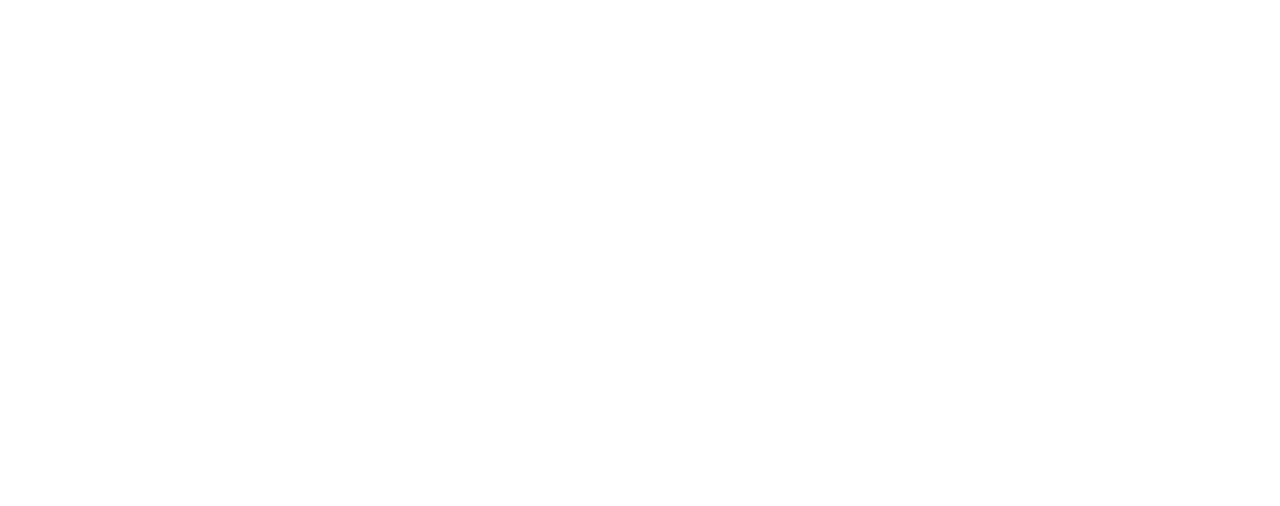
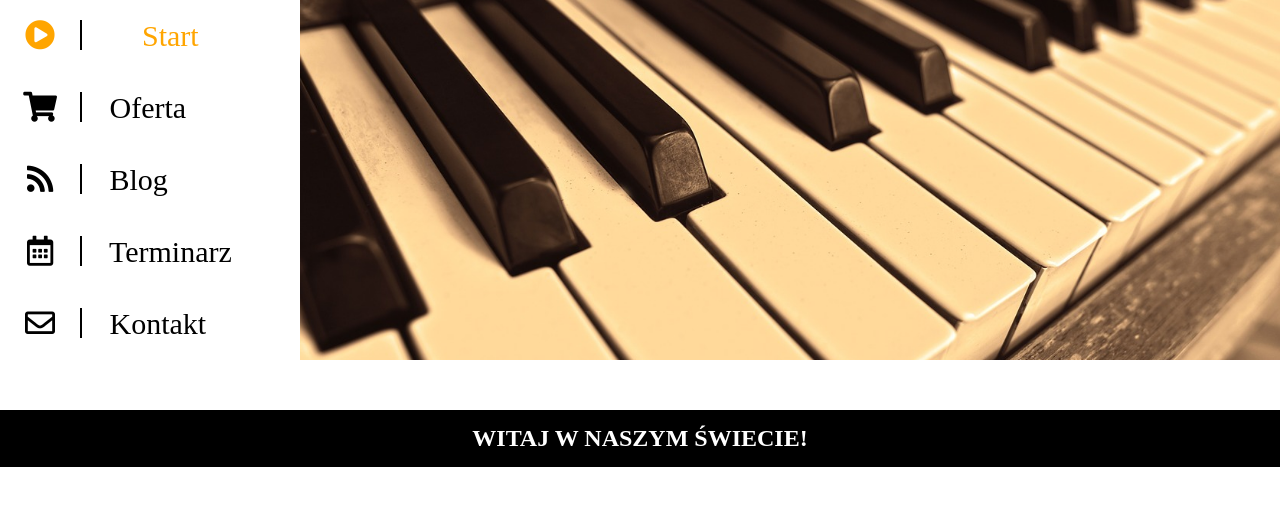
Before and after one commit to g-strzelecki/menu-project, a plain HTML site: page index.html in a window 1280 px wide. Shown: the top 506 px of the page. Drawn offline with Linux system fonts and the light colour scheme.

Commit message:
Ready for the 1st review

```diff
--- /dev/null
+++ b/css/style.css
@@ -0,0 +1,113 @@
+* {
+    margin: 0;
+    padding: 0;
+}
+
+.clearfix::after {
+    content: "";
+    display: block;
+    clear: both;
+}
+
+body {
+    height: 300vh;
+}
+
+.wrap {
+    max-width: 1280px;
+    margin: 0 auto;
+}
+
+h1 {
+    text-transform: uppercase;
+    padding: 15px;
+    background-color: black;
+    color: white;
+    text-align: center;
+}
+
+nav.desktop {
+    float: left;
+    width: 300px;
+    height: 360px;
+}
+
+header {
+    float: left;
+    height: 360px;
+    background-image: url("../img/pianino.jpg");
+    background-position: center;
+    background-size: cover;
+    width: calc(100% - 300px);
+}
+
+section {
+    margin-top: 50px;
+}
+
+li {
+    list-style: none;
+}
+
+nav ul li a {
+    display: block;
+    line-height: 72px;
+    text-decoration: none;
+    color: black;
+    font-size: 30px;
+}
+
+nav.desktop i {
+    width: 80px;
+    border-right: 2px solid black;
+    margin-right: 20px;
+    text-align: center;
+    transition: 0.3s;
+}
+
+nav.desktop li a:hover i {
+    color: orange;
+    margin-right: 60px;
+}
+
+nav.desktop li a:hover {
+    color: orange;
+}
+
+nav.mobile {
+    display: none;
+}
+
+@media (max-width: 1024px) {
+    nav.desktop {
+        display: none;
+    }
+
+    nav.mobile {
+        position: fixed;
+        display: block;
+        width: 72px;
+        height: 100%;
+        background-color: black;
+        color: white;
+    }
+
+    nav.mobile a {
+        display: block;
+        height: 10vh;
+        color: white;
+        text-align: center;
+    }
+
+    nav.mobile a:hover i {
+        color: orange;
+    }
+
+    header {
+        width: 100%;
+    }
+
+    section h1 {
+        font-size: 20px;
+    }
+}
--- a/index.html
+++ b/index.html
@@ -17,6 +17,15 @@
         Menu responsywne
     </title>
 
+    <link
+        rel="stylesheet"
+        href="https://use.fontawesome.com/releases/v5.7.2/css/all.css"
+        integrity="sha384-fnmOCqbTlWIlj8LyTjo7mOUStjsKC4pOpQbqyi7RrhN7udi9RwhKkMHpvLbHG9Sr"
+        crossorigin="anonymous"
+    >
+
+    <link rel="stylesheet" href="css/style.css">
+
     <meta
         name="description"
         content=""
@@ -31,7 +40,75 @@
 
 <body>
 
+    <div class="wrap clearfix">
+        <nav class="desktop">
+            <ul>
+                <li>
+                    <a href="#"><i class="fas fa-play-circle"></i>Start</a></li>
+                <li>
+                    <a href="#">
+                        <i class="fas fa-shopping-cart"></i>
+                            Oferta
+                    </a>
+                </li>
+                <li>
+                    <a href="#">
+                        <i class="fas fa-rss"></i>
+                            Blog
+                    </a>
+                </li>
+                <li>
+                    <a href="#">
+                        <i class="far fa-calendar-alt"></i>
+                            Terminarz
+                    </a>
+                </li>
+                <li>
+                    <a href="#">
+                        <i class="far fa-envelope"></i>
+                            Kontakt
+                    </a>
+                </li>
+            </ul>
+        </nav>
 
+        <nav class="mobile">
+                <ul>
+                    <li>
+                        <a href="#">
+                            <i class="fas fa-play-circle"></i>
+                        </a>
+                    </li>
+                    <li>
+                        <a href="#">
+                            <i class="fas fa-shopping-cart"></i>
+                        </a>
+                    </li>
+                    <li>
+                        <a href="#">
+                            <i class="fas fa-rss"></i>
+                        </a>
+                    </li>
+                    <li>
+                        <a href="#">
+                            <i class="far fa-calendar-alt"></i>
+                        </a>
+                    </li>
+                    <li>
+                        <a href="#">
+                            <i class="far fa-envelope"></i>
+                        </a>
+                    </li>
+                </ul>
+            </nav>
+
+        <header></header>
+
+    </div>
+
+    <section>
+        <h1>Witaj w naszym świecie!</h1>
+    </section>
 
 </body>
 </html>
```
